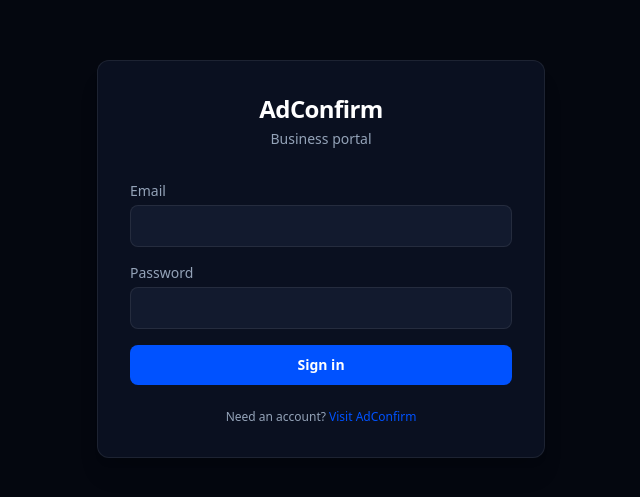
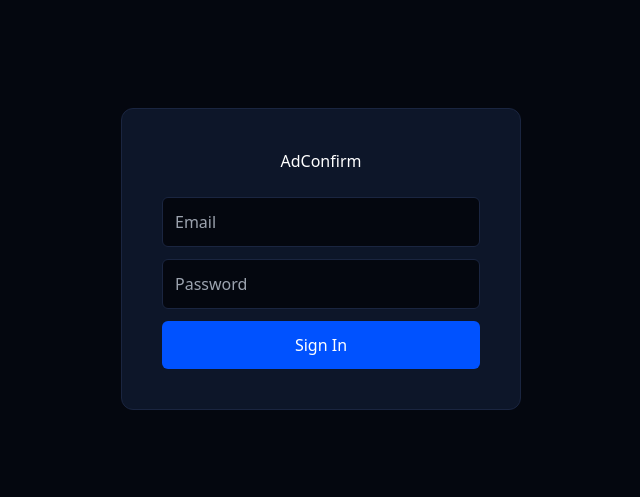
Before and after one commit to dudailia/adconfirm, a Next.js app in the folder apps/dashboard/: page /login in a window 1280 px wide. Shown: the part 141-638 px from the top of the page, without its empty margins (319-959 px from the left). Built offline with nearby package versions, Linux system fonts and the light colour scheme.

Commit message:
fix(dashboard): minimal login page and blank home to stop redirect loops
Replace login with client-only sign-in form (no Next redirects). Home returns null so no server redirects.

Co-authored-by: dudailia <dudailia@users.noreply.github.com>

```diff
--- a/apps/dashboard/app/login/page.tsx
+++ b/apps/dashboard/app/login/page.tsx
@@ -1,86 +1,57 @@
-"use client";
+'use client'
 
-import { useState } from "react";
-import { useRouter } from "next/navigation";
-import Link from "next/link";
-import { createClient } from "@/lib/supabase/client";
+import { useState } from 'react'
+import { createClient } from '@/lib/supabase/client'
 
 export default function LoginPage() {
-  const router = useRouter();
-  const [email, setEmail] = useState("");
-  const [password, setPassword] = useState("");
-  const [error, setError] = useState<string | null>(null);
-  const [loading, setLoading] = useState(false);
+  const [email, setEmail] = useState('')
+  const [password, setPassword] = useState('')
+  const [error, setError] = useState('')
+  const [loading, setLoading] = useState(false)
 
-  async function onSubmit(e: React.FormEvent) {
-    e.preventDefault();
-    setError(null);
-    setLoading(true);
-    const supabase = createClient();
-    const { error: signError } = await supabase.auth.signInWithPassword({ email, password });
-    setLoading(false);
-    if (signError) {
-      setError(signError.message);
-      return;
+  const handleLogin = async (e: React.FormEvent) => {
+    e.preventDefault()
+    setLoading(true)
+    setError('')
+    const supabase = createClient()
+    const { error } = await supabase.auth.signInWithPassword({ email, password })
+    if (error) {
+      setError(error.message)
+      setLoading(false)
+    } else {
+      window.location.href = '/dashboard'
     }
-    router.push("/dashboard");
-    router.refresh();
   }
 
   return (
-    <div className="flex min-h-screen items-center justify-center bg-background px-4">
-      <div className="w-full max-w-md rounded-xl border border-border bg-surface p-8 shadow-xl">
-        <div className="mb-8 text-center">
-          <div className="text-2xl font-bold tracking-tight text-white">AdConfirm</div>
-          <p className="mt-1 text-sm text-muted-fg">Business portal</p>
-        </div>
-        <form onSubmit={onSubmit} className="space-y-4">
-          <div>
-            <label htmlFor="email" className="mb-1 block text-sm font-medium text-muted-fg">
-              Email
-            </label>
+    <div style={{ minHeight: '100vh', background: '#04070F', display: 'flex', alignItems: 'center', justifyContent: 'center' }}>
+      <div style={{ background: '#0D1629', padding: '40px', borderRadius: '12px', width: '400px', border: '1px solid #1A2540' }}>
+        <h1 style={{ color: 'white', marginBottom: '24px', textAlign: 'center' }}>AdConfirm</h1>
+        <form onSubmit={handleLogin}>
           <input
-              id="email"
-              name="email"
             type="email"
-              autoComplete="email"
-              required
+            placeholder="Email"
             value={email}
-              onChange={(e) => setEmail(e.target.value)}
-              className="w-full rounded-lg border border-border bg-surface-2 px-3 py-2 text-white outline-none ring-accent focus:ring-2"
+            onChange={e => setEmail(e.target.value)}
+            style={{ width: '100%', padding: '12px', marginBottom: '12px', background: '#04070F', border: '1px solid #1A2540', borderRadius: '6px', color: 'white', boxSizing: 'border-box' }}
           />
-          </div>
-          <div>
-            <label htmlFor="password" className="mb-1 block text-sm font-medium text-muted-fg">
-              Password
-            </label>
           <input
-              id="password"
-              name="password"
             type="password"
-              autoComplete="current-password"
-              required
+            placeholder="Password"
             value={password}
-              onChange={(e) => setPassword(e.target.value)}
-              className="w-full rounded-lg border border-border bg-surface-2 px-3 py-2 text-white outline-none ring-accent focus:ring-2"
+            onChange={e => setPassword(e.target.value)}
+            style={{ width: '100%', padding: '12px', marginBottom: '12px', background: '#04070F', border: '1px solid #1A2540', borderRadius: '6px', color: 'white', boxSizing: 'border-box' }}
           />
-          </div>
-          {error ? <p className="text-sm text-danger">{error}</p> : null}
+          {error && <p style={{ color: 'red', marginBottom: '12px' }}>{error}</p>}
           <button
             type="submit"
             disabled={loading}
-            className="w-full rounded-lg bg-accent py-2.5 text-sm font-semibold text-white transition hover:bg-accent-hover disabled:opacity-50"
+            style={{ width: '100%', padding: '12px', background: '#0052FF', border: 'none', borderRadius: '6px', color: 'white', cursor: 'pointer', fontSize: '16px' }}
           >
-            {loading ? "Signing in…" : "Sign in"}
+            {loading ? 'Signing in...' : 'Sign In'}
           </button>
         </form>
-        <p className="mt-6 text-center text-xs text-muted-fg">
-          Need an account?{" "}
-          <Link href="https://adconfirm.io" className="text-accent hover:underline">
-            Visit AdConfirm
-          </Link>
-        </p>
       </div>
     </div>
-  );
+  )
 }
--- a/apps/dashboard/app/page.tsx
+++ b/apps/dashboard/app/page.tsx
@@ -1,4 +1,3 @@
-import { redirect } from 'next/navigation'
 export default function Home() {
-  redirect('/login')
+  return null
 }
```
Lines whose indentation alone changed are shown as unchanged.
